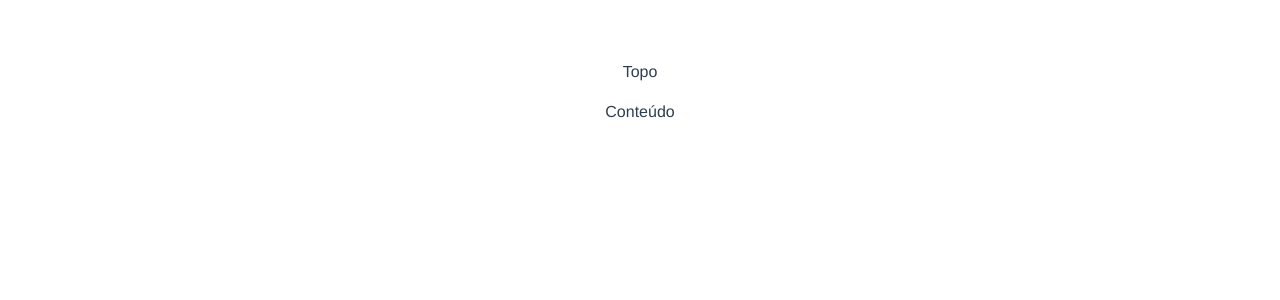
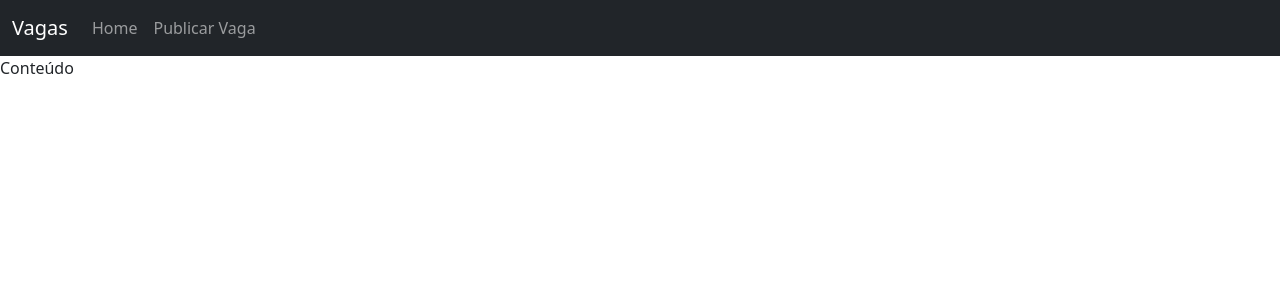
Before and after one commit to LucasAlNascimento/vagas, a Vue app: page / in a window 1280 px wide. Shown: the top 300 px of the page. Built offline with nearby package versions, Linux system fonts and the light colour scheme.

Commit message:
Estilizando componente Topo.vue
Utilizando Bootstrap Navbar

```diff
--- a/src/App.vue
+++ b/src/App.vue
@@ -19,12 +19,5 @@
 </script>
 
 <style>
-#app {
-  font-family: Avenir, Helvetica, Arial, sans-serif;
-  -webkit-font-smoothing: antialiased;
-  -moz-osx-font-smoothing: grayscale;
-  text-align: center;
-  color: #2c3e50;
-  margin-top: 60px;
-}
+
 </style>
--- a/src/components/layouts/Topo.vue
+++ b/src/components/layouts/Topo.vue
@@ -1,15 +1,29 @@
 <template>
-    <div>
-        <p>Topo</p>
-    </div>
-  </template>
+    <nav class="navbar navbar-expand-lg navbar-dark bg-dark">
+        <div class="container-fluid">
+            <a class="navbar-brand" href="#">Vagas</a>
+            <button class="navbar-toggler" type="button" data-bs-toggle="collapse" data-bs-target="#navbarSupportedContent"
+                aria-controls="navbarSupportedContent" aria-expanded="false" aria-label="Toggle navigation">
+                <span class="navbar-toggler-icon"></span>
+            </button>
+            <div class="collapse navbar-collapse" id="navbarSupportedContent">
+                <ul class="navbar-nav me-auto mb-2 mb-lg-0">
+                    <li class="nav-item">
+                        <a class="nav-link" href="#">Home</a>
+                    </li>
+                    <li class="nav-item">
+                        <a class="nav-link" href="#">Publicar Vaga</a>
+                    </li>
+                </ul>
+            </div>
+        </div>
+    </nav>
+</template>
 
 
-  <script>
+<script>
 
-  </script>
+</script>
 
 
-  <style>
-
-  </style>
+<style></style>
```
